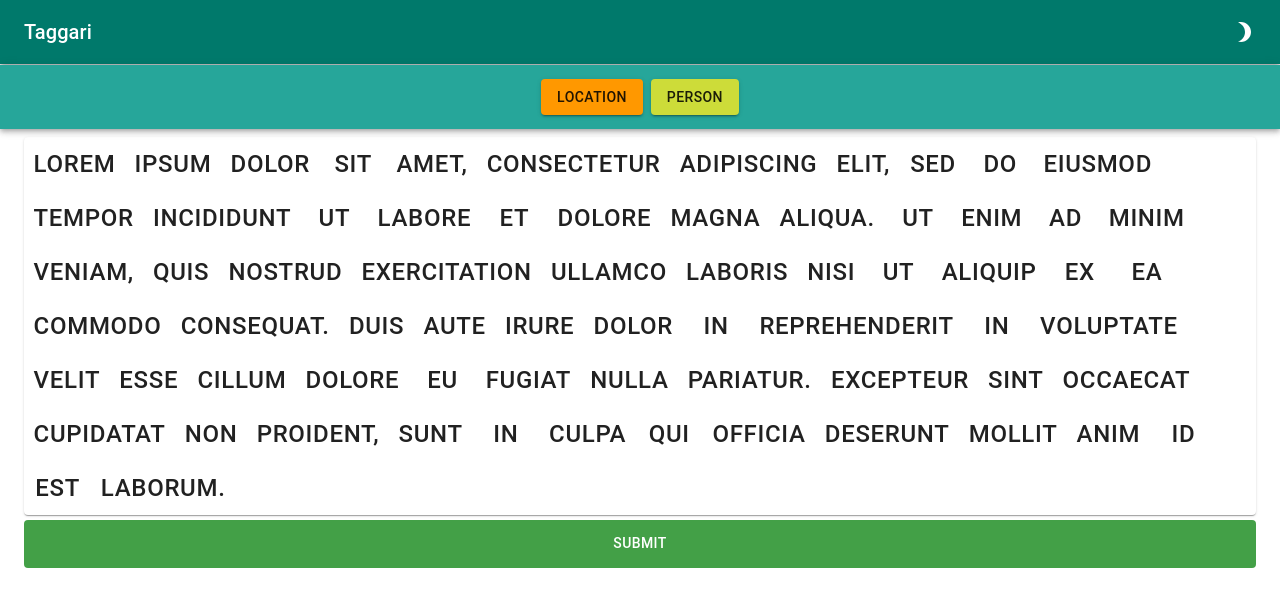
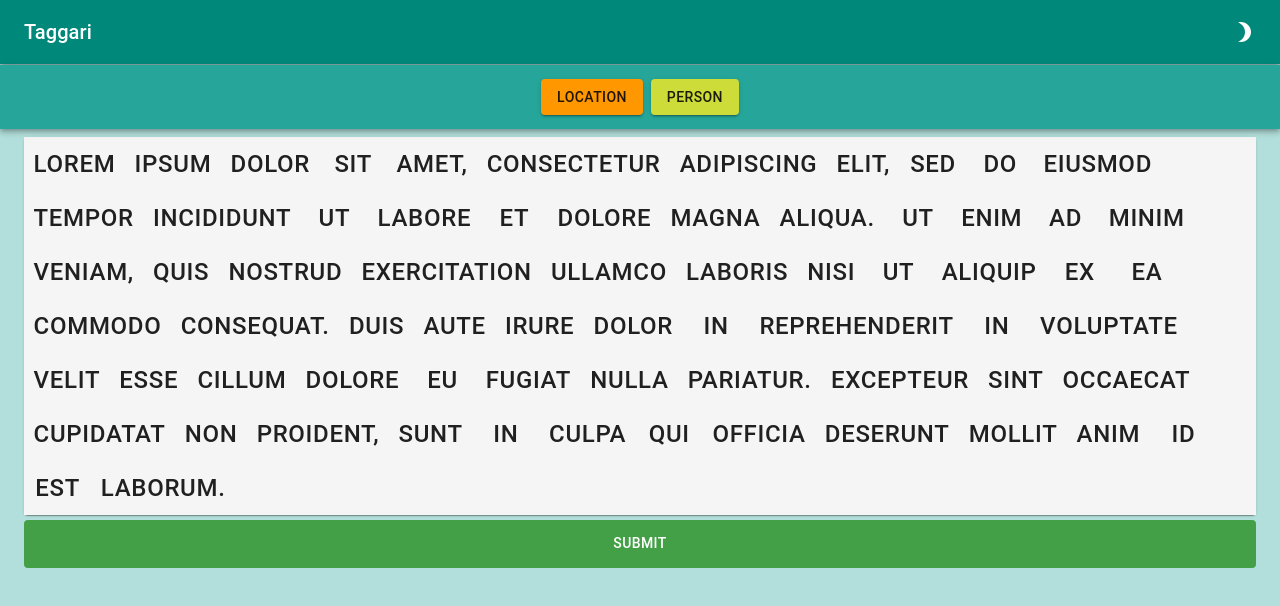
Before and after one commit to mostmand/taggari, a React (Create React App) app: page / in a window 1280 px wide. Shown: the top 606 px of the page. Built offline with nearby package versions, Linux system fonts and the light colour scheme.

Commit message:
Change some colors

```diff
--- a/src/App.tsx
+++ b/src/App.tsx
@@ -4,12 +4,12 @@ import { TagBox } from './TagBox';
 import { createMuiTheme, ThemeProvider, useMediaQuery, Box } from '@material-ui/core';
 import { TopBar } from './TopBar';
 import { makeStyles, Theme } from '@material-ui/core/styles';
-import { grey } from '@material-ui/core/colors';
+import { grey, teal } from '@material-ui/core/colors';
 
 const useGlobalStyles = (theme: Theme) => makeStyles({
   "@global": {
     body: {
-      backgroundColor: theme.palette.type === "dark" ? grey[800] : "#FFFFFF"
+      backgroundColor: theme.palette.type === "dark" ? grey[800] : teal[100]
     }
   }
 })();
--- a/src/TextArea.tsx
+++ b/src/TextArea.tsx
@@ -1,10 +1,21 @@
 import { Grid } from "@material-ui/core";
+import { Theme } from "@material-ui/core/styles";
+import { createStyles } from "@material-ui/core/styles";
+import { makeStyles } from "@material-ui/core/styles";
 
 interface Props {
   children?: React.ReactNode[];
 }
 
+const useStyles = makeStyles((theme: Theme) => createStyles({
+  root: {
+      backgroundColor: theme.palette.type === "dark" ? "inherit" : "whitesmoke"
+  }
+}));
+
 export const TextArea = (props: Props) => {
+  const classes = useStyles();
+
   const children = props.children?.map((child, index) => <Grid key={index} item>{child}</Grid>)
 
   return <Grid
@@ -13,6 +24,7 @@ export const TextArea = (props: Props) => {
     justify="flex-start"
     alignItems="center"
     wrap="wrap"
+    className={classes.root}
   >
     {children}
   </Grid>;
--- a/src/TopBar.tsx
+++ b/src/TopBar.tsx
@@ -6,7 +6,7 @@ import { DarkModeToggle } from "./DarkModeToggle";
 
 const useStyles = makeStyles(theme => ({
   appBar: {
-    backgroundColor: theme.palette.type === "dark" ? grey[800] : teal[700]
+    backgroundColor: theme.palette.type === "dark" ? grey[800] : teal[600]
   },
   title: {
     flexGrow: 1
```
